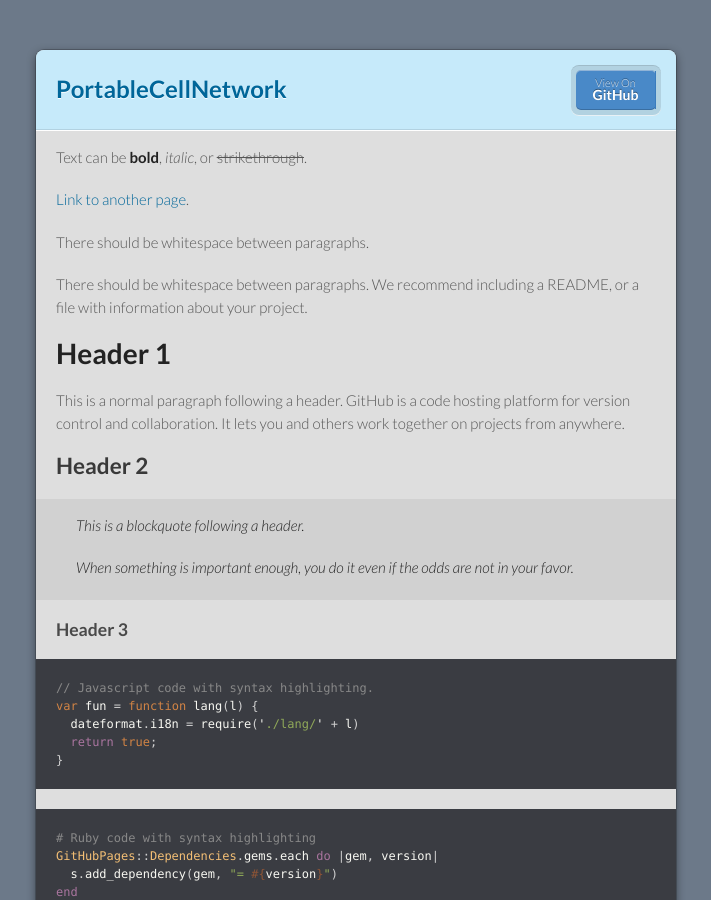
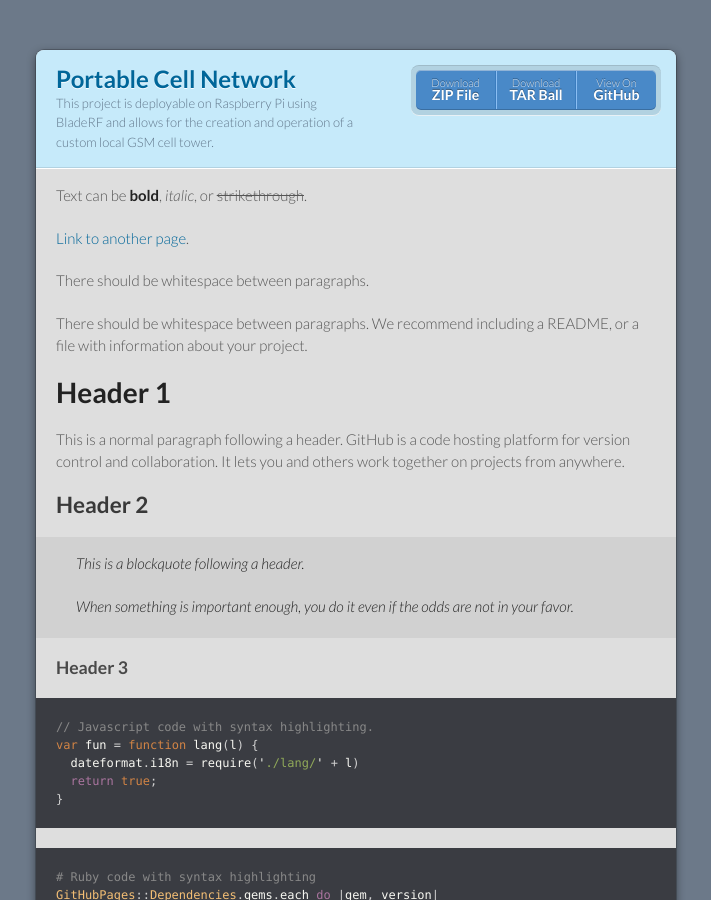
Before and after one commit to MBRO95/PortableCellNetwork, a Jekyll site: the page built from index.md, in a window 1280 px wide and 900 px high. Shown: the whole window, without its empty margins (284-995 px from the left). Built offline with Jekyll 4.4.1, drawn with Linux system fonts in a browser that asks for light colours; the repository's description, which GitHub fills in, is left out.

Commit message:
Update Config

```diff
--- a/_config.yml
+++ b/_config.yml
@@ -1 +1,5 @@
+title: Portable Cell Network
+description: This project is deployable on Raspberry Pi using BladeRF and allows for the creation and operation of a custom local GSM cell tower.
+show_downloads: true
+google_analytics:
 theme: jekyll-theme-modernist
```
